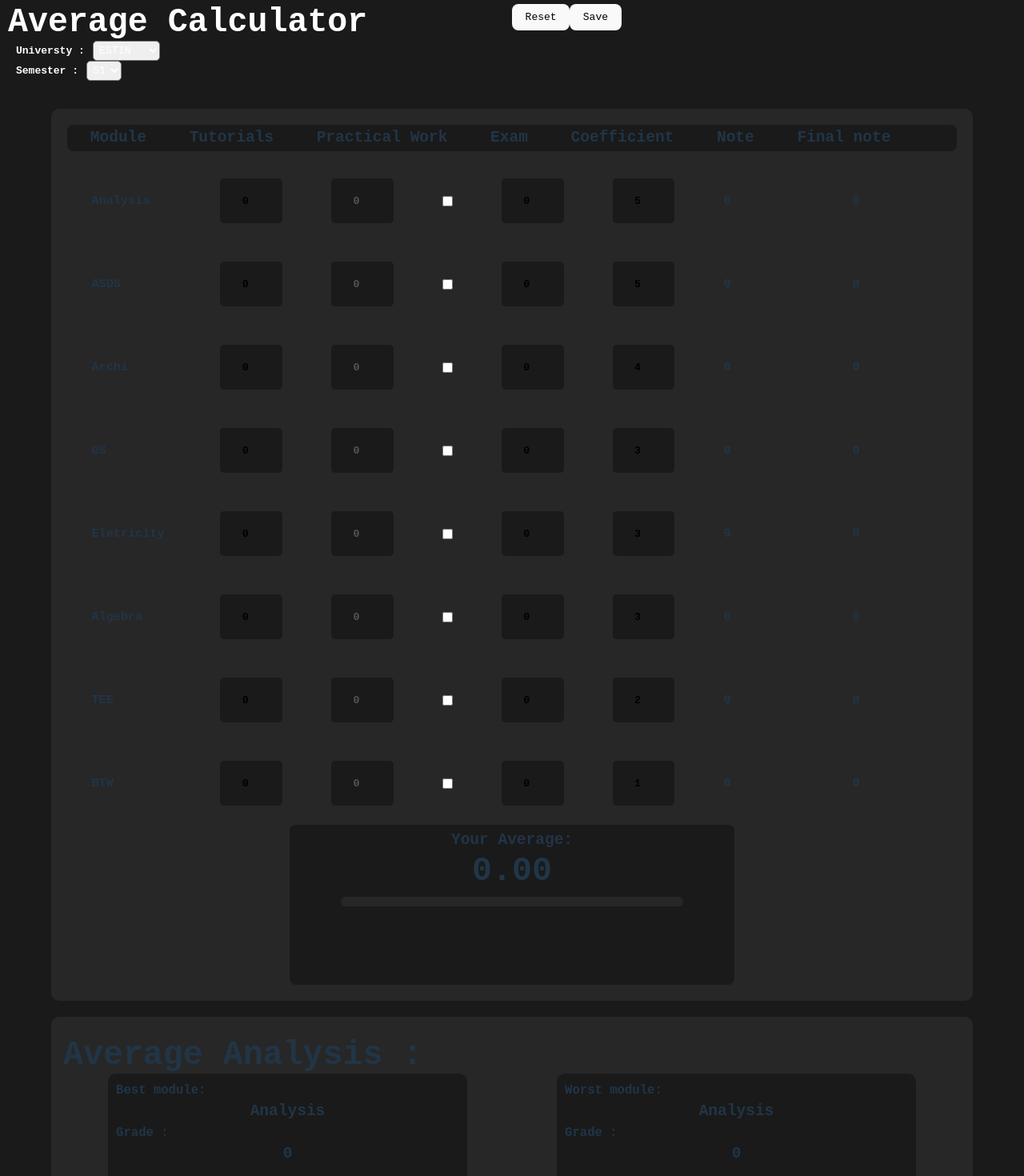
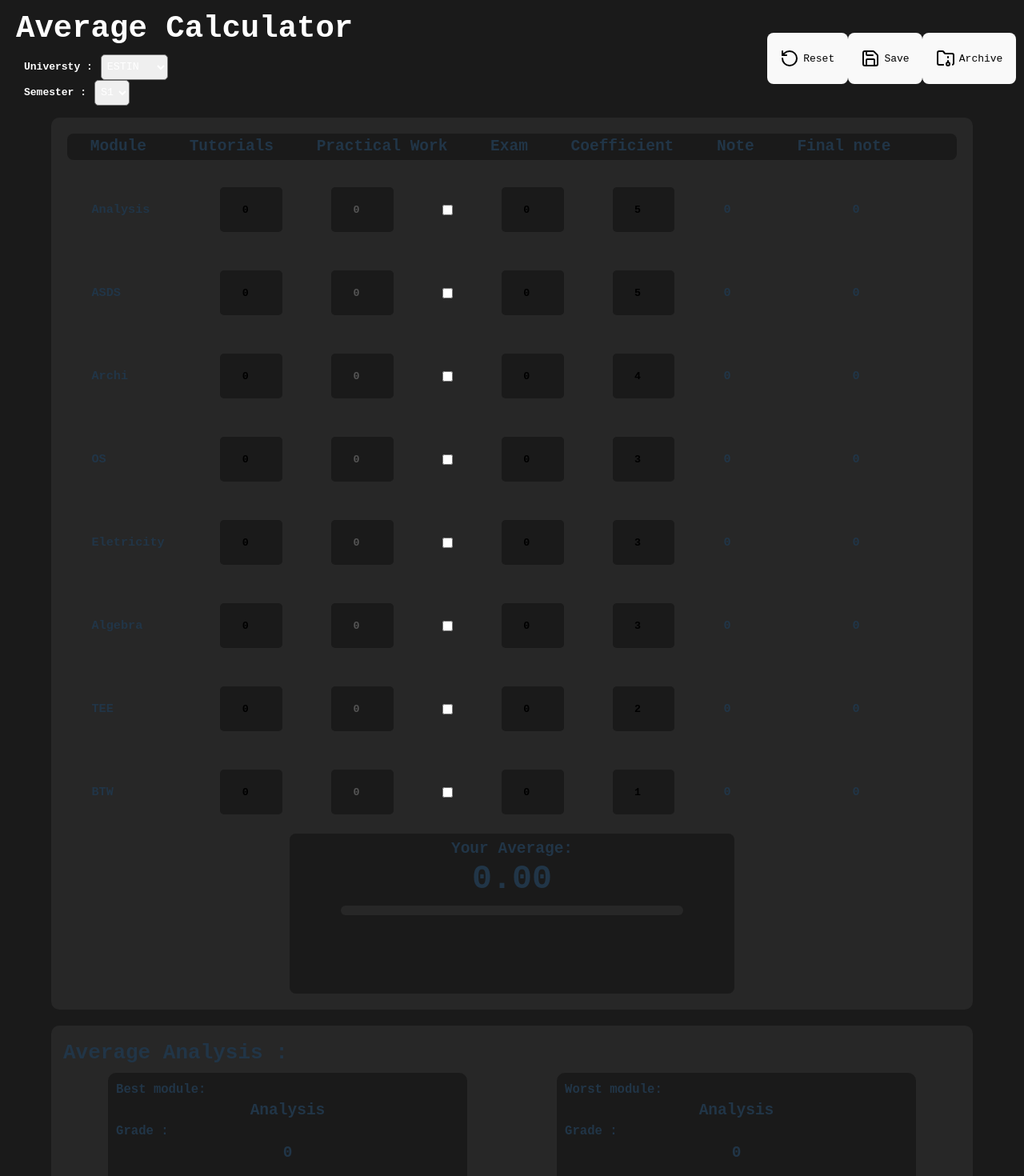
Before and after one commit to Anes-Zaidi/Average-Calculator, a React (Vite) app: page / in a window 1280 px wide. Shown: the top 1470 px of the page at 80% size. Built offline with nearby package versions, Linux system fonts and the light colour scheme.

Commit message:
Styling adjustments

```diff
--- a/src/App.css
+++ b/src/App.css
@@ -23,20 +23,36 @@ body{
     display: flex;
     justify-content: center;
     width: 100%;
-    height: 17vh;
-    padding: 5px 10px;
+    height: auto;
+    padding: 10px 10px;
 }
 
 .topRight{
     width: 50%;
+    display: flex;
+    justify-content: flex-end ;
+    align-items: center;
+}
+.topRight button{
+    height: 8vh;
+    display: flex;
+    gap: 5px;
+    align-items: center
 }
 
 .topLeft{
     width: 50%;
+    padding: 5px 10px;
+}
+
+#icon{
+    font-size: 5em;
 }
 
 #logo{
     color: var(--font-primary);
+    font-size: 3em;
+    margin-bottom: 10px;
 }
 
 #uniLabel{
@@ -47,6 +63,9 @@ body{
     border-radius: 5px;
 }
 
+#uni{
+    height: 4vh;
+}
 
 /*----------------------- Main -------------------------------------------------- */
 .mainContent{
@@ -240,8 +259,14 @@ body{
     margin-top: 20px;
     border-radius: 10px;
     justify-self: center;
-    padding: 25px 15px;
+    padding: 20px 15px;
     overflow: hidden;
+}
+
+#Atitle{
+    margin-bottom: 10px;
+    font-size: 2em;
+    font-weight: 1200;
 }
 
 .BestWorst{
--- a/src/analytics.jsx
+++ b/src/analytics.jsx
@@ -38,7 +38,7 @@ function Analytics({ value }) {
 
   return (
     <div className="analyticsContainer">
-      <h1>Average Analysis :</h1>
+      <h1 id="Atitle">Average Analysis :</h1>
       <div className="BestWorst">
         <div className="best Mcontainer">
           <p id="pp">Best module:</p>
--- a/src/top.jsx
+++ b/src/top.jsx
@@ -1,6 +1,7 @@
 import React from "react";
 import './App.css'
 import Semester from "./side";
+import {FolderArchive , Save , RotateCcw} from 'lucide-react'
 
 function Top({setUni , uni , setSemester , semester , universty , semesterKey , setValue , setAverage , setKey}){
     function handleReset(){
@@ -44,8 +45,9 @@ function Top({setUni , uni , setSemester , semester , universty , semesterKey ,
         </div>
 
         <div className="topRight">
-            <button onClick={handleReset}>Reset</button>
-            <button>Save</button>
+            <button onClick={handleReset}><RotateCcw id="icon"/> Reset</button>
+            <button><Save id="icon" /> Save</button>
+            <button><FolderArchive id="icon" /> Archive</button>
         </div>
 
         </header>
```
